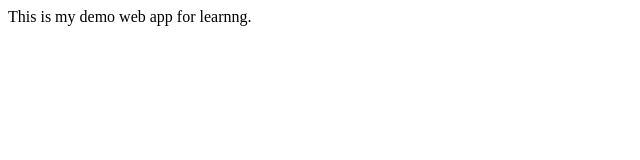
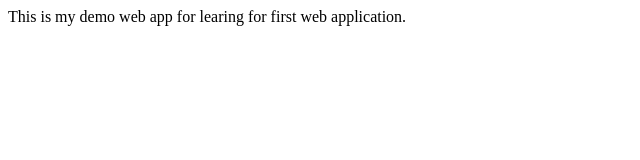
Before and after one commit to Narmadhasri-M/Demo, a plain HTML site: page index.html in a window 1280 px wide. Shown: the whole page, without its empty margins (0-640 px from the left). Drawn offline with Linux system fonts and the light colour scheme.

Commit message:
new commit

```diff
--- a/index.html
+++ b/index.html
@@ -6,6 +6,6 @@
     <title>Document</title>
 </head>
 <body>
-    This is my demo web app for learnng.
+    This is my demo web app for learing for first web application.
 </body>
 </html>
```
